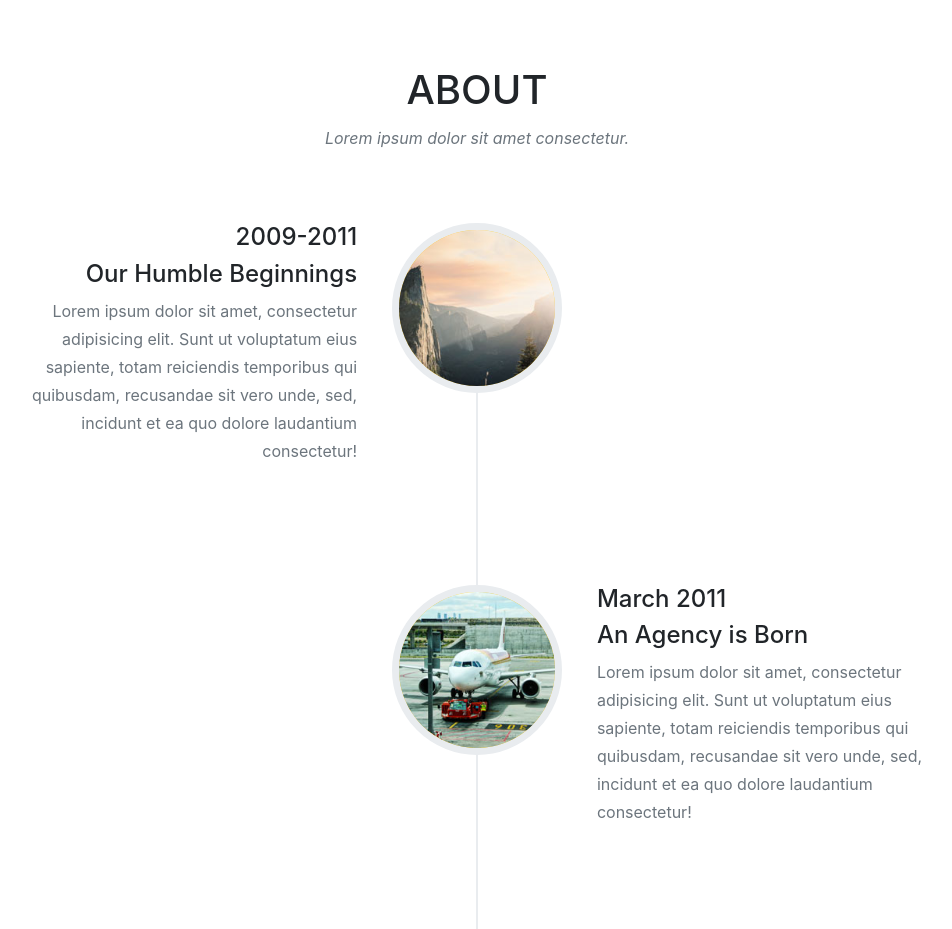
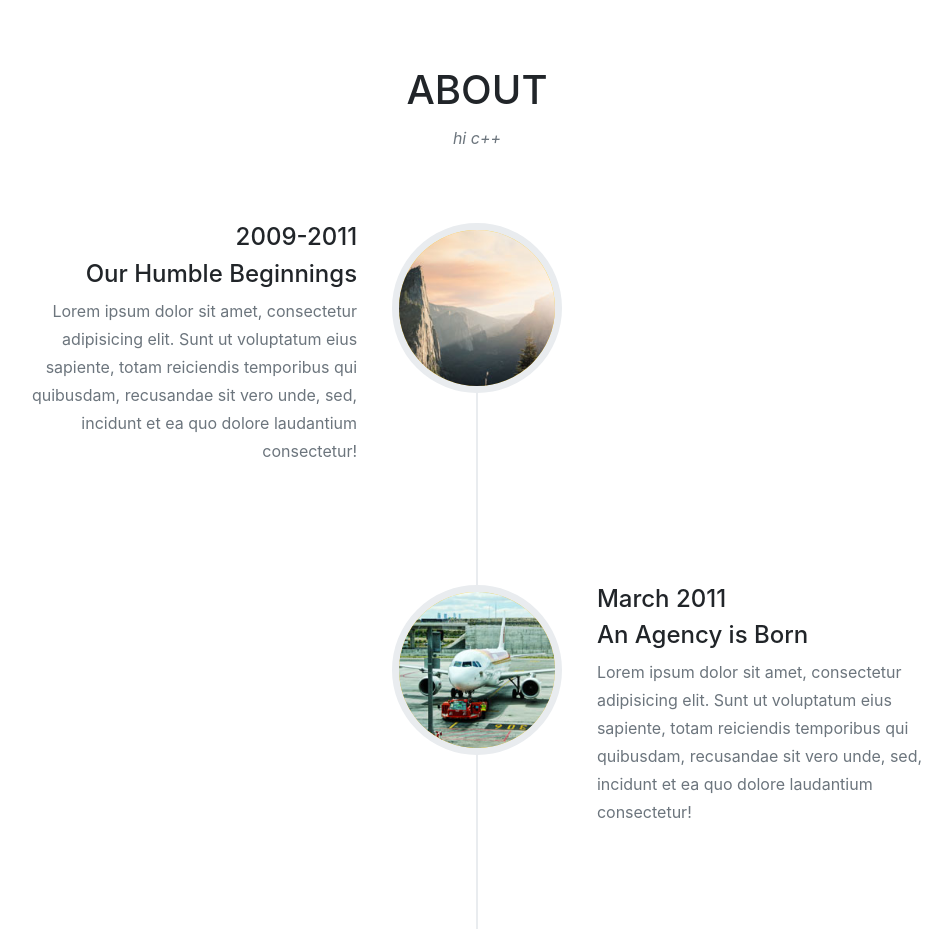
Before and after one commit to yea1402/Portfolio.github.io, a website with bundled scripts: page index.html in a window 1280 px wide. Shown: the part 2840-3769 px from the top of the page, without its empty margins (163-1115 px from the left). Built offline with nearby package versions, Linux system fonts and the light colour scheme; a web font is replaced by a local one.

Commit message:
Update index.html

```diff
--- a/index.html
+++ b/index.html
@@ -211,7 +211,7 @@
         <div class="row">
           <div class="col-lg-12 text-center">
             <h2 class="section-heading text-uppercase">About</h2>
-            <h3 class="section-subheading text-muted">Lorem ipsum dolor sit amet consectetur.</h3>
+            <h3 class="section-subheading text-muted">hi c++</h3>
           </div>
         </div>
         <div class="row">
```
